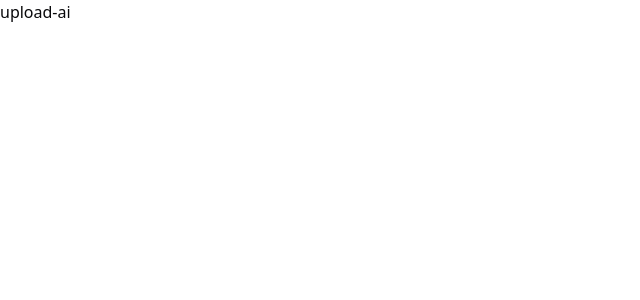
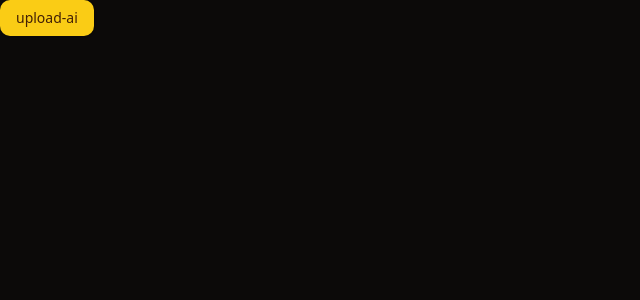
Before and after one commit to RenanFachin/RS_NLW-AI, a React (Vite) app in the folder upload-ai-web/: page / in a window 1280 px wide. Shown: the top 300 px of the page, without its empty margins (0-640 px from the left). Built offline with nearby package versions, Linux system fonts and the light colour scheme.

Commit message:
style: change default dark theme

```diff
--- a/upload-ai-web/package.json
+++ b/upload-ai-web/package.json
@@ -11,6 +11,7 @@
   },
   "dependencies": {
     "@radix-ui/react-icons": "^1.3.0",
+    "@radix-ui/react-slot": "^1.0.2",
     "class-variance-authority": "^0.7.0",
     "clsx": "^2.0.0",
     "react": "^18.2.0",
--- a/upload-ai-web/src/App.tsx
+++ b/upload-ai-web/src/App.tsx
@@ -1,6 +1,7 @@
+import { Button } from "./components/ui/button";
+
 export function App() {
   return (
-    <h1>upload-ai</h1>
-
+    <Button>upload-ai</Button>
   )
 }
--- /dev/null
+++ b/upload-ai-web/src/components/ui/button.tsx
@@ -0,0 +1,57 @@
+import * as React from "react"
+import { Slot } from "@radix-ui/react-slot"
+import { cva, type VariantProps } from "class-variance-authority"
+
+import { cn } from "@/lib/utils"
+
+const buttonVariants = cva(
+  "inline-flex items-center justify-center rounded-md text-sm font-medium transition-colors focus-visible:outline-none focus-visible:ring-1 focus-visible:ring-ring disabled:pointer-events-none disabled:opacity-50",
+  {
+    variants: {
+      variant: {
+        default:
+          "bg-primary text-primary-foreground shadow hover:bg-primary/90",
+        destructive:
+          "bg-destructive text-destructive-foreground shadow-sm hover:bg-destructive/90",
+        outline:
+          "border border-input bg-transparent shadow-sm hover:bg-accent hover:text-accent-foreground",
+        secondary:
+          "bg-secondary text-secondary-foreground shadow-sm hover:bg-secondary/80",
+        ghost: "hover:bg-accent hover:text-accent-foreground",
+        link: "text-primary underline-offset-4 hover:underline",
+      },
+      size: {
+        default: "h-9 px-4 py-2",
+        sm: "h-8 rounded-md px-3 text-xs",
+        lg: "h-10 rounded-md px-8",
+        icon: "h-9 w-9",
+      },
+    },
+    defaultVariants: {
+      variant: "default",
+      size: "default",
+    },
+  }
+)
+
+export interface ButtonProps
+  extends React.ButtonHTMLAttributes<HTMLButtonElement>,
+    VariantProps<typeof buttonVariants> {
+  asChild?: boolean
+}
+
+const Button = React.forwardRef<HTMLButtonElement, ButtonProps>(
+  ({ className, variant, size, asChild = false, ...props }, ref) => {
+    const Comp = asChild ? Slot : "button"
+    return (
+      <Comp
+        className={cn(buttonVariants({ variant, size, className }))}
+        ref={ref}
+        {...props}
+      />
+    )
+  }
+)
+Button.displayName = "Button"
+
+export { Button, buttonVariants }
--- a/upload-ai-web/src/index.css
+++ b/upload-ai-web/src/index.css
@@ -4,72 +4,37 @@
 
 @layer base {
   :root {
-    --background: 0 0% 100%;
-    --foreground: 240 10% 3.9%;
+    --background: 20 14.3% 4.1%;
+    --foreground: 60 9.1% 97.8%;
+    --card: 20 14.3% 4.1%;
+    --card-foreground: 60 9.1% 97.8%;
+    --popover: 20 14.3% 4.1%;
+    --popover-foreground: 60 9.1% 97.8%;
+    --primary: 47.9 95.8% 53.1%;
+    --primary-foreground: 26 83.3% 14.1%;
+    --secondary: 12 6.5% 15.1%;
+    --secondary-foreground: 60 9.1% 97.8%;
+    --muted: 12 6.5% 15.1%;
+    --muted-foreground: 24 5.4% 63.9%;
+    --accent: 12 6.5% 15.1%;
+    --accent-foreground: 60 9.1% 97.8%;
+    --destructive: 0 62.8% 30.6%;
+    --destructive-foreground: 60 9.1% 97.8%;
+    --border: 12 6.5% 15.1%;
+    --input: 12 6.5% 15.1%;
+    --ring: 35.5 91.7% 32.9%;
 
-    --card: 0 0% 100%;
-    --card-foreground: 240 10% 3.9%;
-
-    --popover: 0 0% 100%;
-    --popover-foreground: 240 10% 3.9%;
-
-    --primary: 240 5.9% 10%;
-    --primary-foreground: 0 0% 98%;
-
-    --secondary: 240 4.8% 95.9%;
-    --secondary-foreground: 240 5.9% 10%;
-
-    --muted: 240 4.8% 95.9%;
-    --muted-foreground: 240 3.8% 46.1%;
-
-    --accent: 240 4.8% 95.9%;
-    --accent-foreground: 240 5.9% 10%;
-
-    --destructive: 0 84.2% 60.2%;
-    --destructive-foreground: 0 0% 98%;
-
-    --border: 240 5.9% 90%;
-    --input: 240 5.9% 90%;
-    --ring: 240 10% 3.9%;
-
-    --radius: 0.5rem;
+    --radius: 0.75rem;
   }
 
-  .dark {
-    --background: 240 10% 3.9%;
-    --foreground: 0 0% 98%;
 
-    --card: 240 10% 3.9%;
-    --card-foreground: 0 0% 98%;
-
-    --popover: 240 10% 3.9%;
-    --popover-foreground: 0 0% 98%;
-
-    --primary: 0 0% 98%;
-    --primary-foreground: 240 5.9% 10%;
-
-    --secondary: 240 3.7% 15.9%;
-    --secondary-foreground: 0 0% 98%;
-
-    --muted: 240 3.7% 15.9%;
-    --muted-foreground: 240 5% 64.9%;
-
-    --accent: 240 3.7% 15.9%;
-    --accent-foreground: 0 0% 98%;
-
-    --destructive: 0 62.8% 30.6%;
-    --destructive-foreground: 0 0% 98%;
-
-    --border: 240 3.7% 15.9%;
-    --input: 240 3.7% 15.9%;
-    --ring: 240 4.9% 83.9%;
-  }
 }
 
 @layer base {
   * {
     @apply border-border;
   }
+
   body {
     @apply bg-background text-foreground;
   }
```
Also changed, not shown: 1 other file (tests, documents, lock files or other folders).
